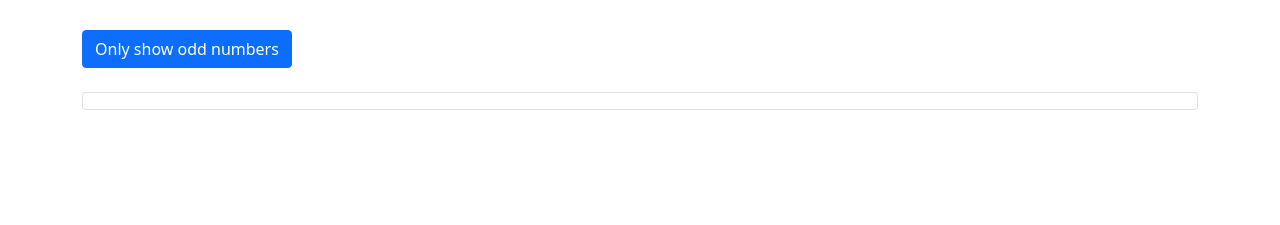
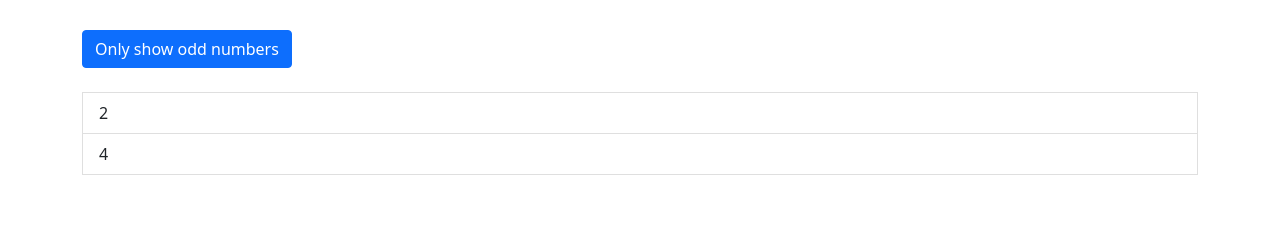
Before and after one commit to chintoz/ng-directives, an Angular app: page / in a window 1280 px wide. Shown: the top 225 px of the page. Built offline with nearby package versions, Linux system fonts and the light colour scheme.

Commit message:
First example to show the limitation of structural directives in the same element.

```diff
--- a/src/app/app.component.html
+++ b/src/app/app.component.html
@@ -6,9 +6,15 @@
         (click)="onlyOdd = !onlyOdd">Only show odd numbers</button>
       <br><br>
       <ul class="list-group">
-        <li
-          class="list-group-item">
-        </li>
+        <!-- We cannot use two structural directives on the same element -->
+        <!-- It means it's not possible to add *ngIf directive in the li because it's configured *ngFor -->
+        <!--<li class="list-group-item" *ngFor="let number of numbers">{{number}}</li> -->
+        <div *ngIf="onlyOdd">
+          <li class="list-group-item" *ngFor="let number of odd">{{number}}</li>
+        </div>
+        <div *ngIf="!onlyOdd">
+          <li class="list-group-item" *ngFor="let number of even">{{number}}</li>
+        </div>
       </ul>
       <ng-template [ngIf]="onlyOdd">
         <p>Only odd</p>
--- a/src/app/app.component.ts
+++ b/src/app/app.component.ts
@@ -1,4 +1,4 @@
-import { Component } from '@angular/core';
+import {Component} from '@angular/core';
 
 @Component({
   selector: 'app-root',
@@ -7,5 +7,7 @@ import { Component } from '@angular/core';
 })
 export class AppComponent {
   numbers = [1, 2, 3, 4, 5];
+  even = [2, 4];
+  odd = [1, 3, 5];
   onlyOdd = false;
 }
```
